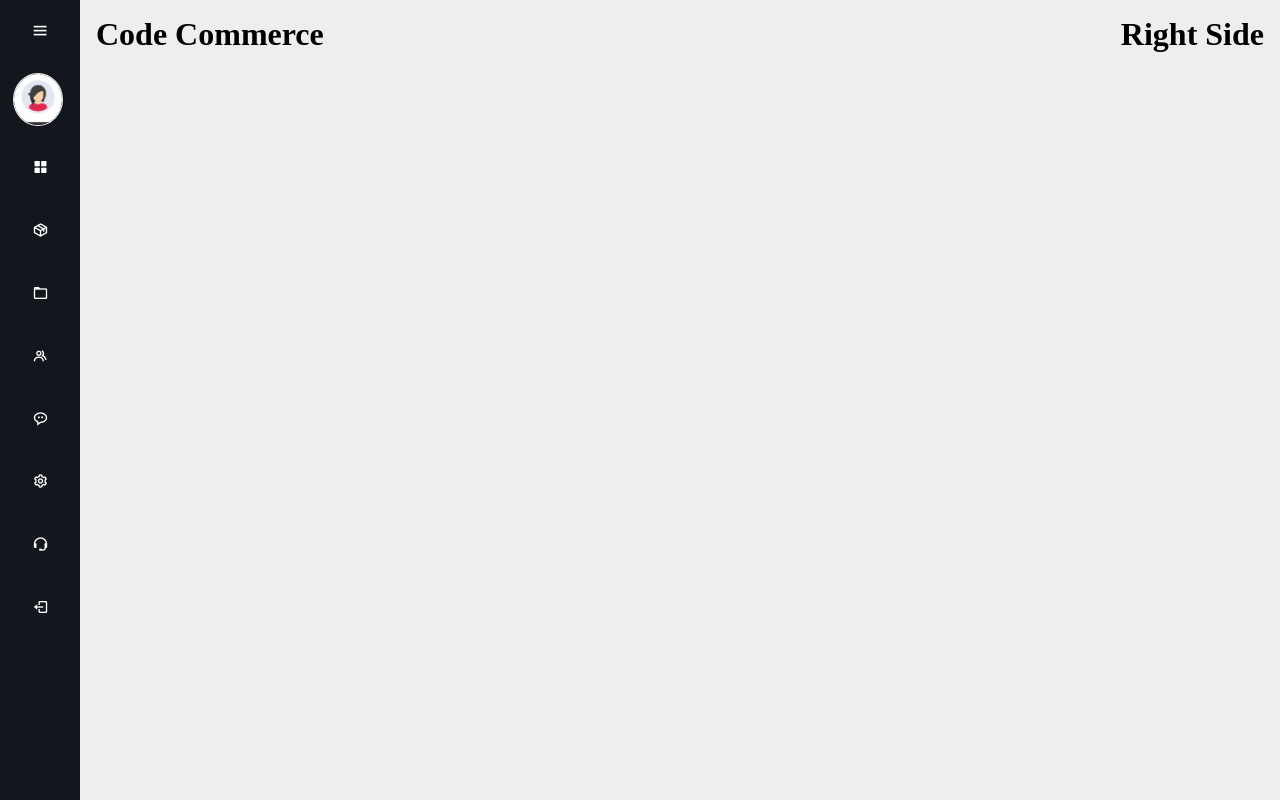
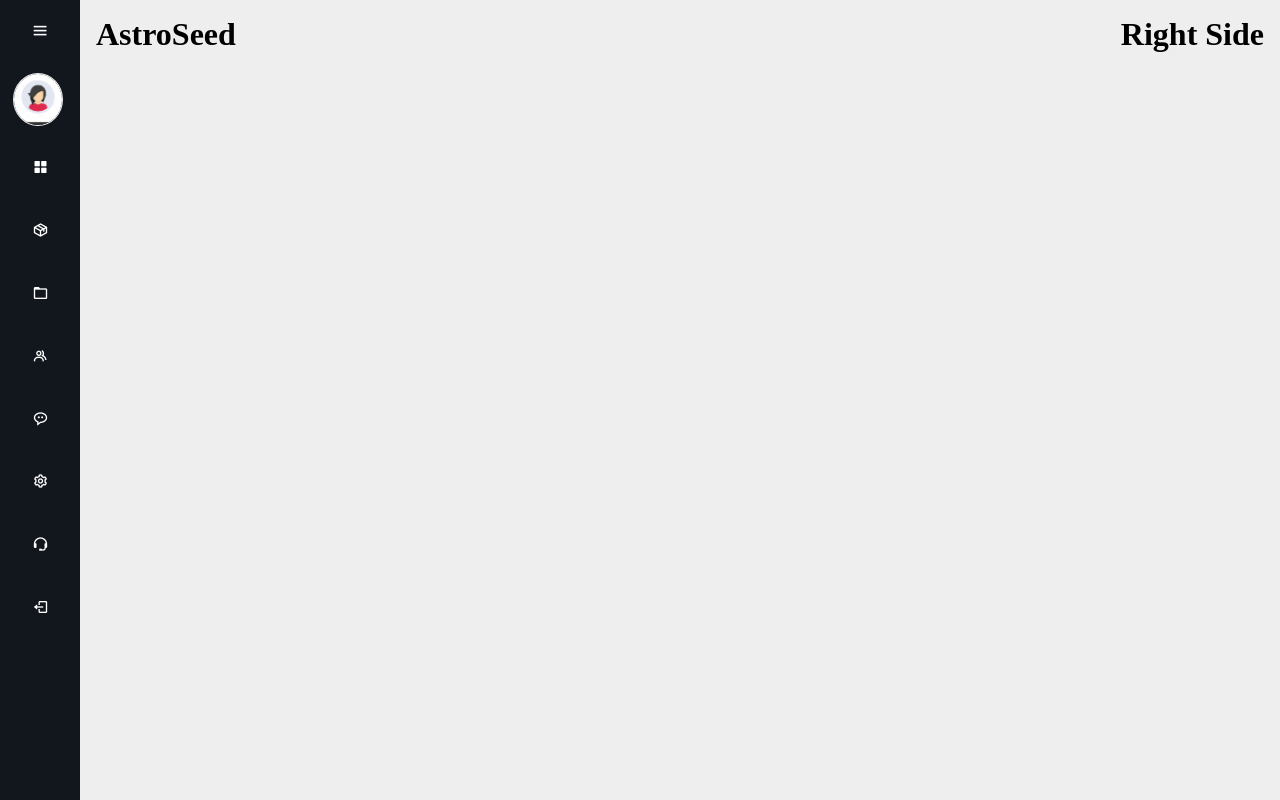
Before and after one commit to anekemuna/AstroSeed_MarketPlace, a Django app: page /ordermanagementPage/ in a window 1280 px wide. Run offline with Django 5.2, Linux system fonts and the light colour scheme.

Commit message:
checking

```diff
--- a/Capstone_Workspace/Marketplace/templates/Marketplace/OrderManagement.html
+++ b/Capstone_Workspace/Marketplace/templates/Marketplace/OrderManagement.html
@@ -86,7 +86,7 @@
      </div>
     <div class="main-content">
         <div class="container">
-            <h1>Code Commerce</h1>
+            <h1>AstroSeed</h1>
             <h1>Right Side</h1>
         </div>
         <!-- Your main content goes here -->
```
Also changed, not shown: 1 other file.
